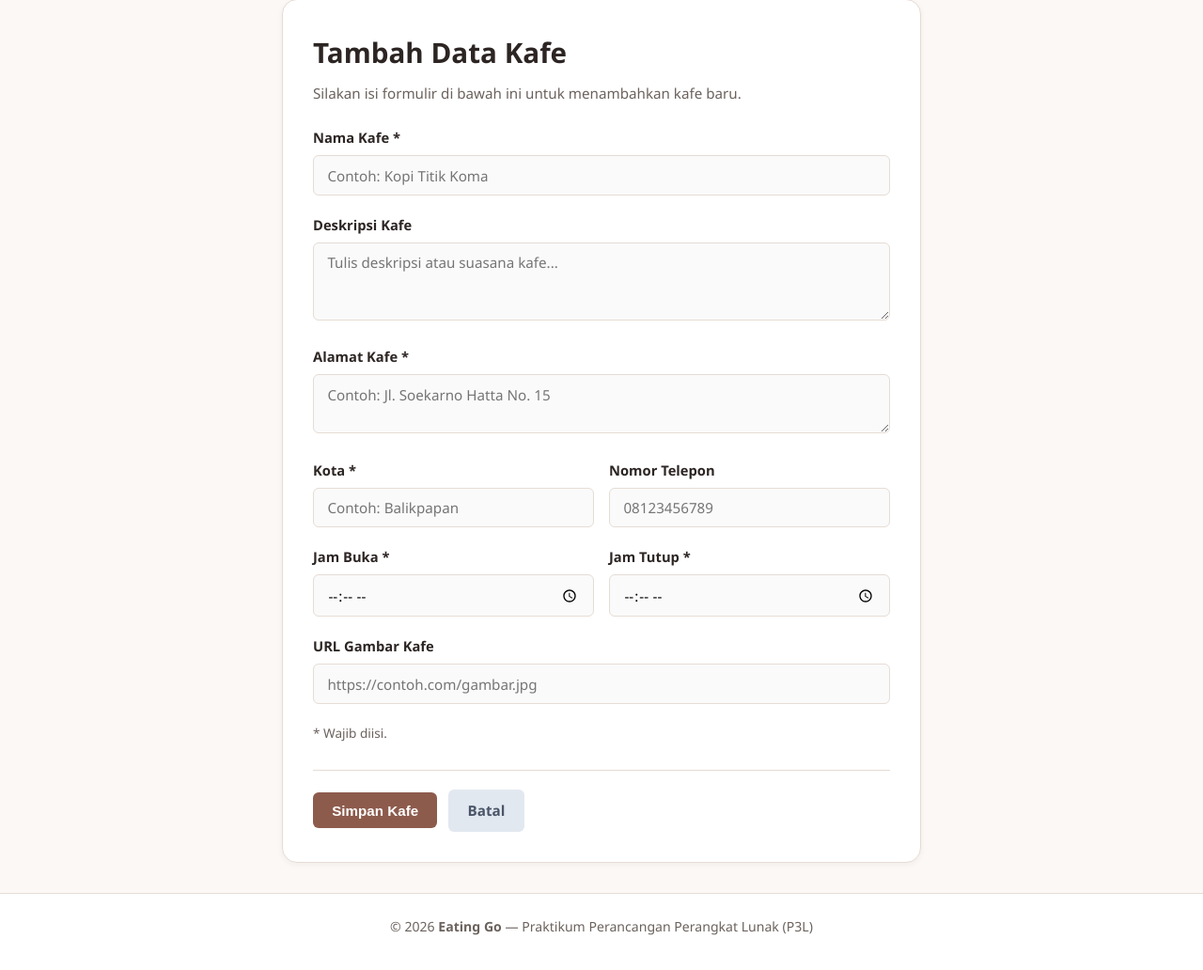
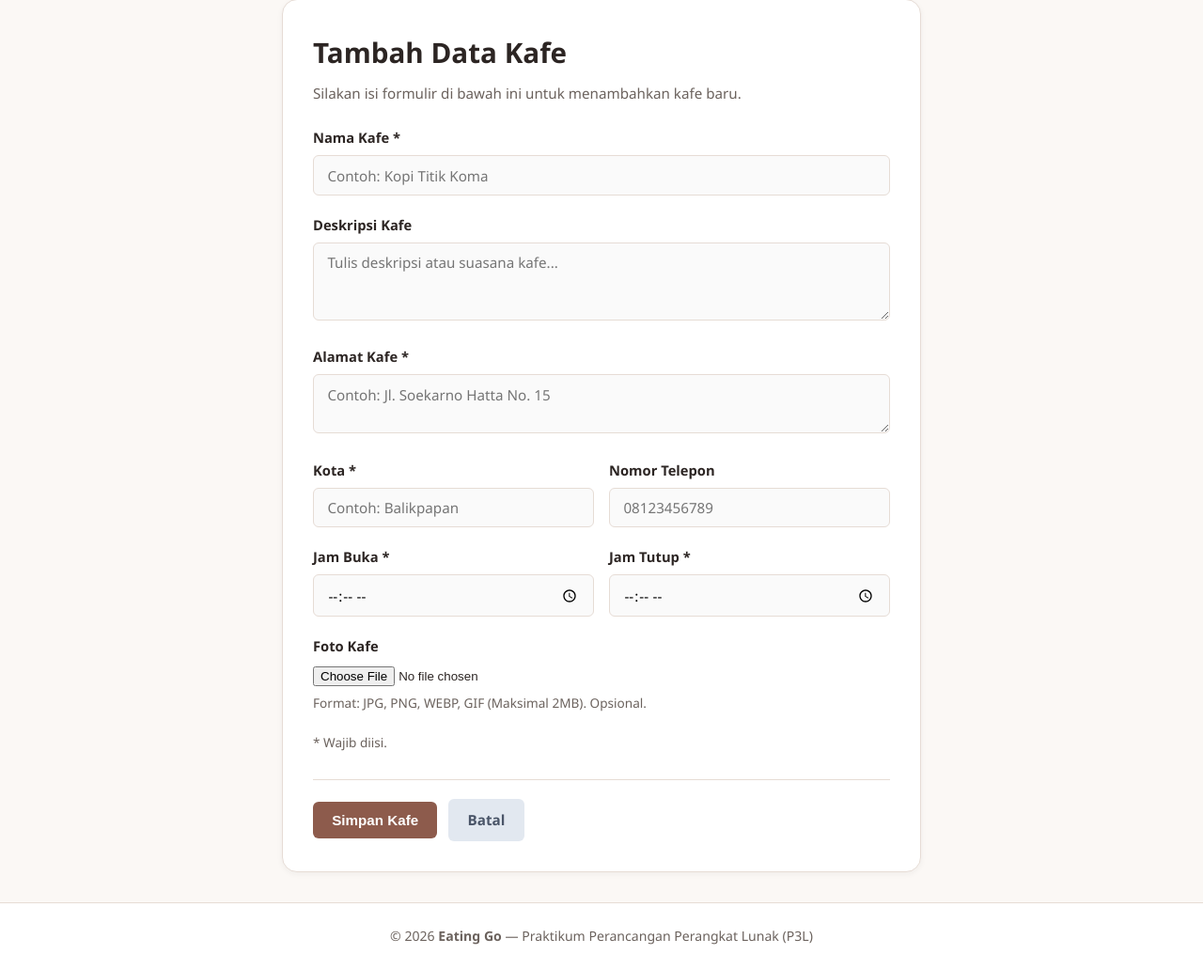
Before and after one commit to winniendah/EATING-GO_P3L_A_RUTIN, a PHP site: page /create_cafe.php in a window 1280 px wide. Shown: the part 96-1128 px from the top of the page at 94% size. Before the commit the page ends 1091 px from the top, so only its background shows below. Run offline with PHP 8.4, Linux system fonts and the light colour scheme.

Commit message:
Menambahkan fitur upload foto kafe pada create dan update

```diff
--- a/create_cafe.php
+++ b/create_cafe.php
@@ -27,7 +27,6 @@ $old = [
     'phone' => '',
     'opening_time' => '',
     'closing_time' => '',
-    'image_url' => '',
 ];
 
 if ($_SERVER['REQUEST_METHOD'] === 'POST') {
@@ -83,18 +82,42 @@ if ($_SERVER['REQUEST_METHOD'] === 'POST') {
         $errors[] = 'Nomor telepon maksimal 20 karakter.';
     }
 
-    if ($old['image_url'] !== '') {
-        if (
-            filter_var($old['image_url'], FILTER_VALIDATE_URL) === false ||
-            !in_array(
-                strtolower((string) parse_url($old['image_url'], PHP_URL_SCHEME)),
-                ['http', 'https'],
-                true
-            )
-        ) {
-            $errors[] = 'URL gambar harus menggunakan alamat HTTP atau HTTPS yang valid.';
-        } elseif (mb_strlen($old['image_url']) > 500) {
-            $errors[] = 'URL gambar maksimal 500 karakter.';
+    $uploadedImagePath = null;
+
+    // Validasi dan pemrosesan upload foto kafe (opsional)
+    if (isset($_FILES['image']) && $_FILES['image']['error'] !== UPLOAD_ERR_NO_FILE) {
+        $file = $_FILES['image'];
+
+        if ($file['error'] !== UPLOAD_ERR_OK) {
+            $errors[] = 'Gagal mengunggah foto kafe.';
+        } elseif ($file['size'] > 2 * 1024 * 1024) {
+            $errors[] = 'Ukuran foto maksimal 2MB.';
+        } else {
+            $allowedMimeTypes = [
+                'image/jpeg' => 'jpg',
+                'image/png'  => 'png',
+                'image/webp' => 'webp',
+                'image/gif'  => 'gif',
+            ];
+
+            $finfo = new finfo(FILEINFO_MIME_TYPE);
+            $mimeType = $finfo->file($file['tmp_name']);
+
+            if (!isset($allowedMimeTypes[$mimeType])) {
+                $errors[] = 'Format foto tidak valid. Gunakan format JPG, PNG, WEBP, atau GIF.';
+            } else {
+                $extension = $allowedMimeTypes[$mimeType];
+                $fileName = 'cafe_' . time() . '_' . bin2hex(random_bytes(4)) . '.' . $extension;
+                $uploadDir = __DIR__ . '/assets/uploads/cafes/';
+
+                if (!is_dir($uploadDir) && !mkdir($uploadDir, 0755, true) && !is_dir($uploadDir)) {
+                    $errors[] = 'Gagal membuat folder penyimpanan foto.';
+                } elseif (!move_uploaded_file($file['tmp_name'], $uploadDir . $fileName)) {
+                    $errors[] = 'Gagal menyimpan foto ke server.';
+                } else {
+                    $uploadedImagePath = 'assets/uploads/cafes/' . $fileName;
+                }
+            }
         }
     }
 
@@ -136,9 +159,7 @@ if ($_SERVER['REQUEST_METHOD'] === 'POST') {
                     : null,
                 'opening_time' => $old['opening_time'],
                 'closing_time' => $old['closing_time'],
-                'image_url' => $old['image_url'] !== ''
-                    ? $old['image_url']
-                    : null,
+                'image_url' => $uploadedImagePath,
                 'status' => 'aktif',
             ]);
 
@@ -181,7 +202,7 @@ if ($_SERVER['REQUEST_METHOD'] === 'POST') {
             </div>
         <?php endif; ?>
 
-        <form action="create_cafe.php" method="POST">
+        <form action="create_cafe.php" method="POST" enctype="multipart/form-data">
 
             <input
                 type="hidden"
@@ -276,15 +297,16 @@ if ($_SERVER['REQUEST_METHOD'] === 'POST') {
             </div>
 
             <div class="form-group">
-                <label for="image_url">URL Gambar Kafe</label>
+                <label for="image">Foto Kafe</label>
                 <input
-                    type="url"
-                    id="image_url"
-                    name="image_url"
-                    maxlength="500"
-                    value="<?= e($old['image_url']) ?>"
-                    placeholder="https://contoh.com/gambar.jpg"
+                    type="file"
+                    id="image"
+                    name="image"
+                    accept="image/jpeg,image/png,image/webp,image/gif"
                 >
+                <small style="display: block; margin-top: 0.35rem; color: var(--text-muted); font-size: 0.85rem;">
+                    Format: JPG, PNG, WEBP, GIF (Maksimal 2MB). Opsional.
+                </small>
             </div>
 
             <p style="font-size: 0.85rem; color: var(--text-muted);">* Wajib diisi.</p>
--- a/index.php
+++ b/index.php
@@ -0,0 +1,6 @@
+<?php
+
+declare(strict_types=1);
+
+header('Location: cafes.php');
+exit;
```
Also changed, not shown: update_cafe.php (+82 -22 lines), 1 other file.
